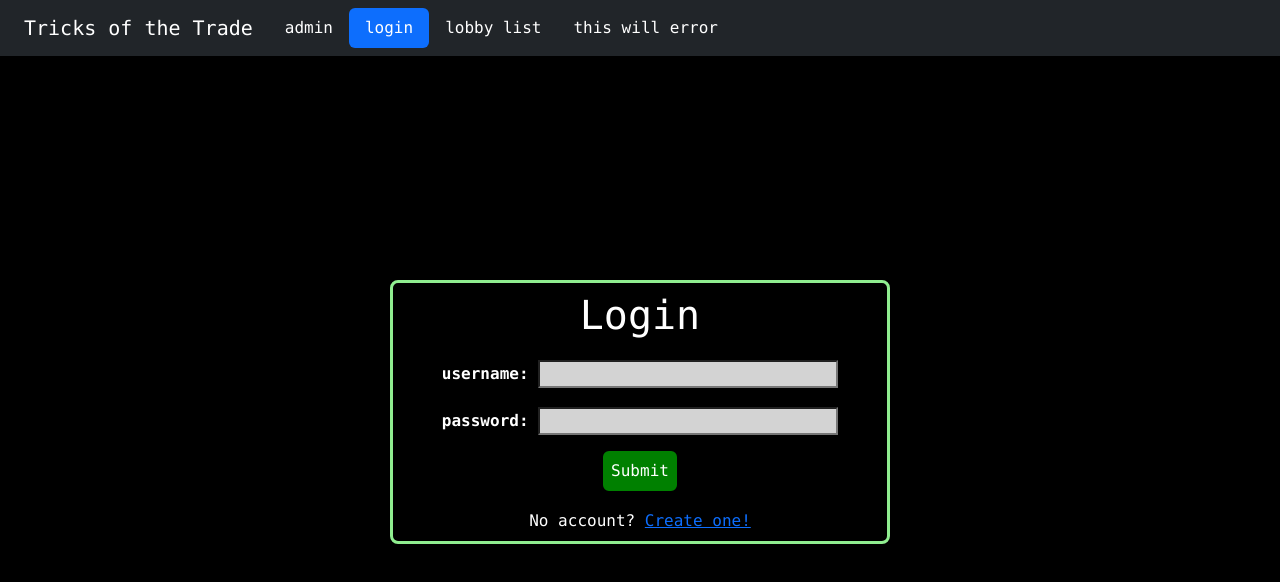
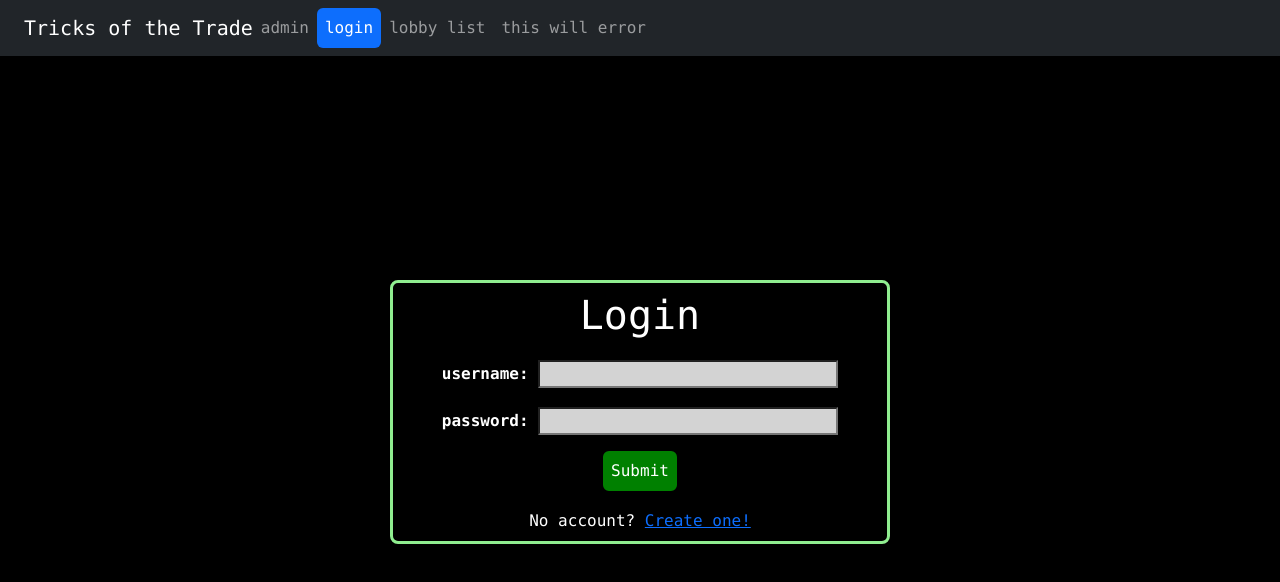
Before and after one commit to phinziegler/Senior-Project-Group-18, a React (Create React App) app: page /login in a window 1280 px wide. Shown: the top 582 px of the page. Built offline with nearby package versions, Linux system fonts and the light colour scheme.

Commit message:
updated navbar to use react bootstrap

```diff
--- a/src/client/components/SideBar.tsx
+++ b/src/client/components/SideBar.tsx
@@ -4,6 +4,10 @@ import { Link } from 'react-router-dom';
 import Environments from '../../shared/Environments';
 import Lobby from '../../shared/Lobby';
 import User from '../../shared/User';
+import Container from 'react-bootstrap/Container';
+import Nav from 'react-bootstrap/Nav';
+import Navbar from 'react-bootstrap/Navbar';
+import NavDropdown from 'react-bootstrap/NavDropdown';
 
 interface SideBarProps {
     user: User | null,
@@ -29,32 +33,26 @@ export default class SideBar extends React.Component<SideBarProps, { pathName: s
             path = "/" + path;
         }
         return (
-            <Link onClick={() => this.setState({ pathName: path })}
-                className={"nav-item nav-link text-decoration-none text-white " + (this.state.pathName == path && "active")}
-                to={path}>{text}
-            </Link>
+            <Nav.Link active={this.state.pathName == path} href={path}>{text}</Nav.Link>
         )
     }
 
     render() {
         return (
-            <nav className="navbar navbar-expand-lg navbar-dark bg-dark" style={{ padding: '0.5rem 1.5rem' }} id="sidebar">
-                <div className="navbar-brand" style={{ listStyleType: "none;" }}>{this.link("Tricks of the Trade", "/")}</div>
-                <button className="navbar-toggler toggler-placement collapsed" type="button" data-bs-toggle="collapse" data-bs-target="#navbarNavAltMarkup" aria-controls="navbarNavAltMarkup" aria-expanded="false" aria-label="Toggle navigation">
-                    <span className="navbar-toggler-icon"></span>
-                </button>
-                <div className="collapse navbar-collapse" id="navbarNavAltMarkup">
-                    <nav className="nav nav-pills">
+            <Navbar bg="dark" expand="lg" variant="dark" style={{ padding: '.5rem 1.5rem' }} id="sidebar">
+                    <Navbar.Brand className="me-auto">{this.link("Tricks of the Trade", "/")}</Navbar.Brand>
+                    <Navbar.Toggle aria-controls="basic-navbar-nav"/>
+                    <Navbar.Collapse id="basic-navbar-nav">
+                        <Nav variant="pills">
                             {process.env.NODE_ENV == Environments.DEVELOPMENT && this.link("admin", "admin")}   {/* TODO: This should be entirely removed eventually*/}
                             {this.props.user ? this.link('user', `user/${this.props.user.username}`) : this.link("login", "login")}
                             {this.props.user &&  this.link("create lobby", "create-lobby")}
                             {this.link("lobby list", "/lobby-list")}
                             {this.props.lobby && this.link(this.props.lobby.name, `lobby/${this.props.lobby.id}`) }
                             {this.link("this will error", "/error")}
-                    </nav>
-                </div>
-                <hr />
-            </nav>
+                        </Nav>
+                    </Navbar.Collapse>
+            </Navbar>
         );
     }
 }
--- a/src/client/styles/style.css
+++ b/src/client/styles/style.css
@@ -2,16 +2,6 @@
   box-sizing: border-box;
   margin: 0;
   padding: 0;
-}
-
-.toggler-placement {
-    margin-left: auto;
-}
-
-@media (max-width: 768px) {
-  .nav .nav-item:not(:last-child) {
-    border-right: none;
-  }
 }
 
 .vh-100 {
```
Lines whose indentation alone changed are shown as unchanged.
